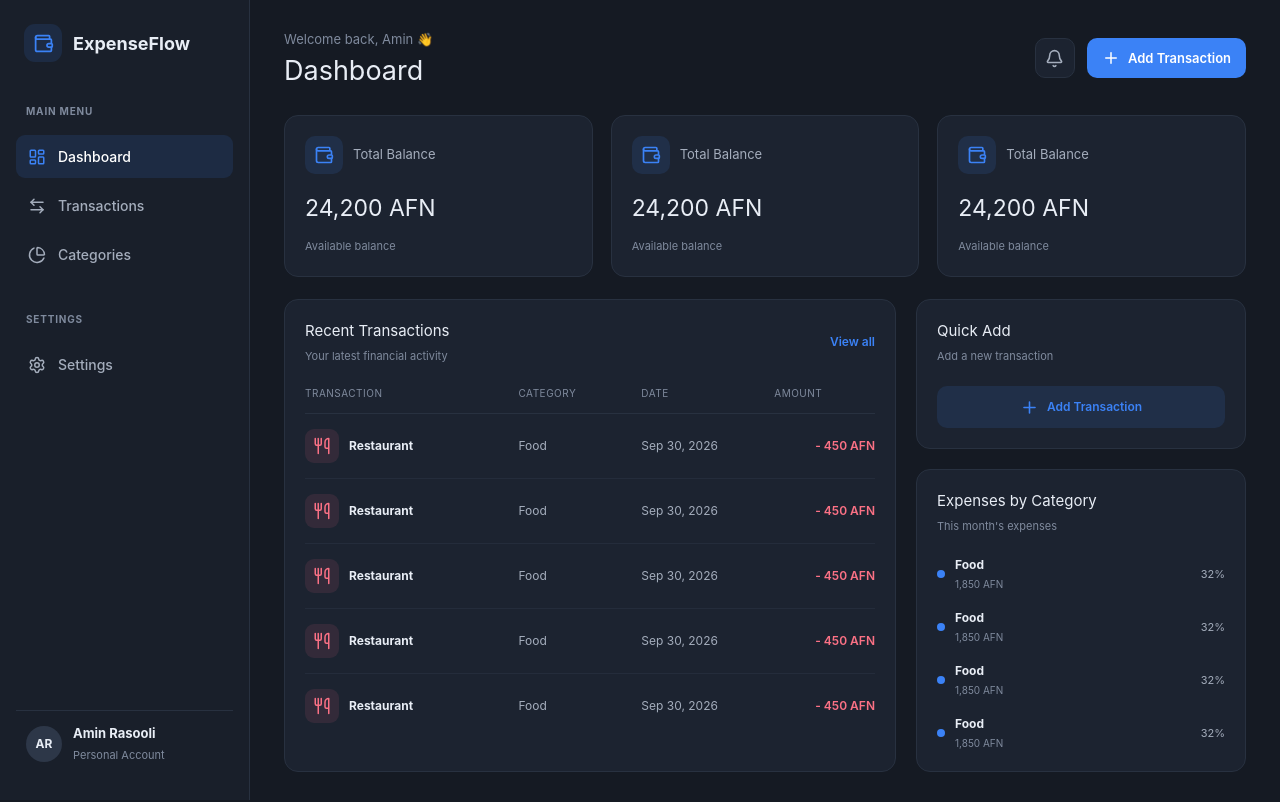
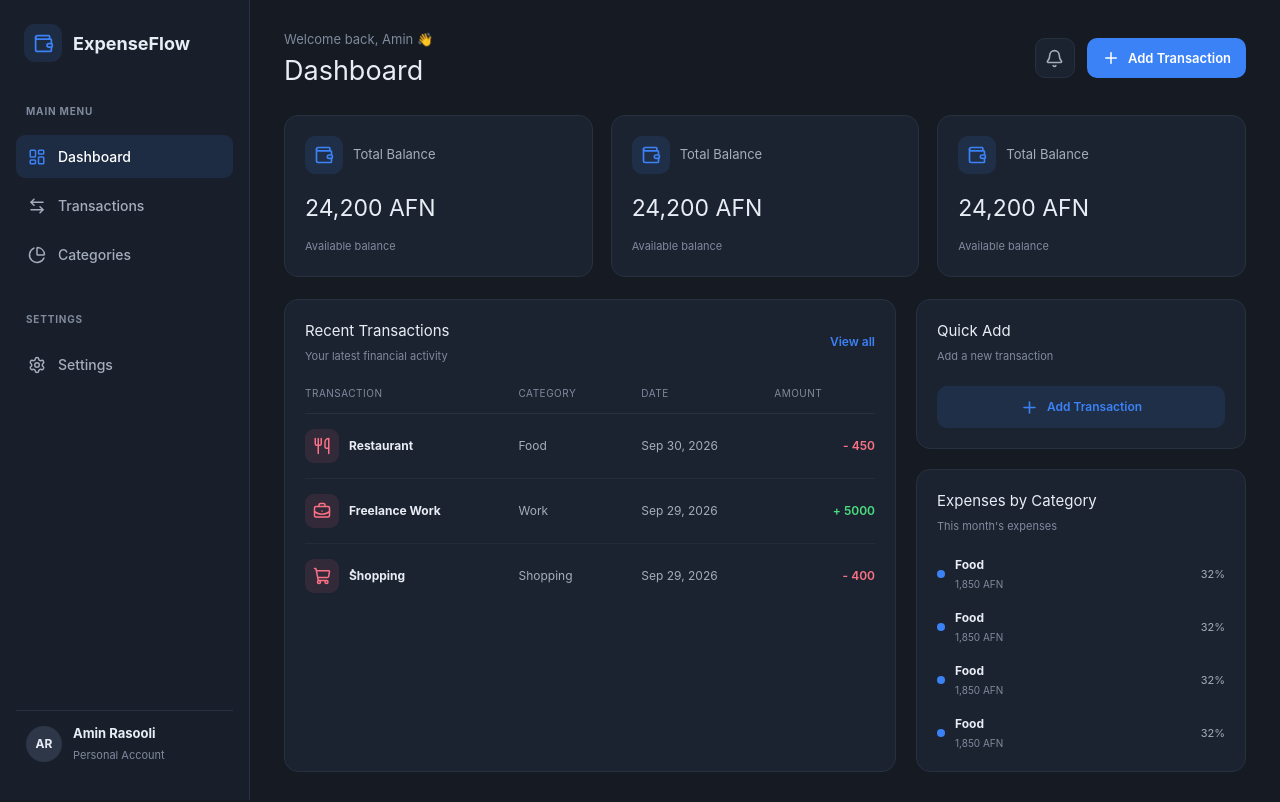
Before and after one commit to aminrasooli2007-svg/expense-tracker-js, a React (Vite) app: page / in a window 1280 px wide. Built offline with nearby package versions, Linux system fonts and the light colour scheme.

Commit message:
feat: render dynamic transaction data

```diff
--- a/src/components/RecentTransactions.jsx
+++ b/src/components/RecentTransactions.jsx
@@ -1,6 +1,32 @@
 import TransactionRow from "./TransactionRow";
 
 function RecentTransactions() {
+  const transactions = [
+  {
+    id: 1,
+    title: "Restaurant",
+    category: "Food",
+    date: "Sep 30, 2026",
+    amount: 450,
+    type: "expense",
+  },
+  {
+    id: 2,
+    title: "Freelance Work",
+    category: "Work",
+    date: "Sep 29, 2026",
+    amount: 5000,
+    type: "income",
+  },
+  {
+    id: 3,
+    title: "ُShopping",
+    category: "Shopping",
+    date: "Sep 29, 2026",
+    amount: 400,
+    type: "expense",
+  },
+];
   return (
     <div className="content-card transactions-card">
       <div className="card-header">
@@ -22,11 +48,12 @@ function RecentTransactions() {
           <span>Amount</span>
         </div>
 
-        <TransactionRow />
-        <TransactionRow />
-        <TransactionRow />
-        <TransactionRow />
-        <TransactionRow />
+      {
+        transactions.map((item)=>{
+          return <TransactionRow key={item.id} id={item.id} title={item.title} category={item.category} date={item.date} amount={item.amount} type={item.type} />
+        })
+      }
+
       </div>
     </div>
   );
--- a/src/components/TransactionRow.jsx
+++ b/src/components/TransactionRow.jsx
@@ -6,27 +6,36 @@ import {
   Laptop,
 } from "lucide-react";
 
-function TransactionRow() {
+function TransactionRow({id , title , category , date ,amount , type}) {
+  const categoryIcons = {
+  Food: Utensils,
+  Shopping: ShoppingCart,
+  Transport: Car,
+  Work: BriefcaseBusiness,
+  Technology: Laptop,
+};
+
+const Icon = categoryIcons[category]
   return (
     <div className="transaction-row">
       <div className="transaction-name">
         <div className="transaction-icon expense">
-          <Utensils size={18} />
+          <Icon  size={18} />
         </div>
 
-        <strong>Restaurant</strong>
+        <strong>{title}</strong>
       </div>
 
-      <span className="category-name">
-        Food
+      <span  className="category-name">
+        {category}
       </span>
 
       <span className="transaction-date">
-        Sep 30, 2026
+        {date}
       </span>
 
-      <span className="transaction-amount expense">
-        - 450 AFN
+      <span  className={`transaction-amount ${type}` }>
+       {type === "income" ? '+' : '-'}  {amount}
       </span>
     </div>
   );
```
